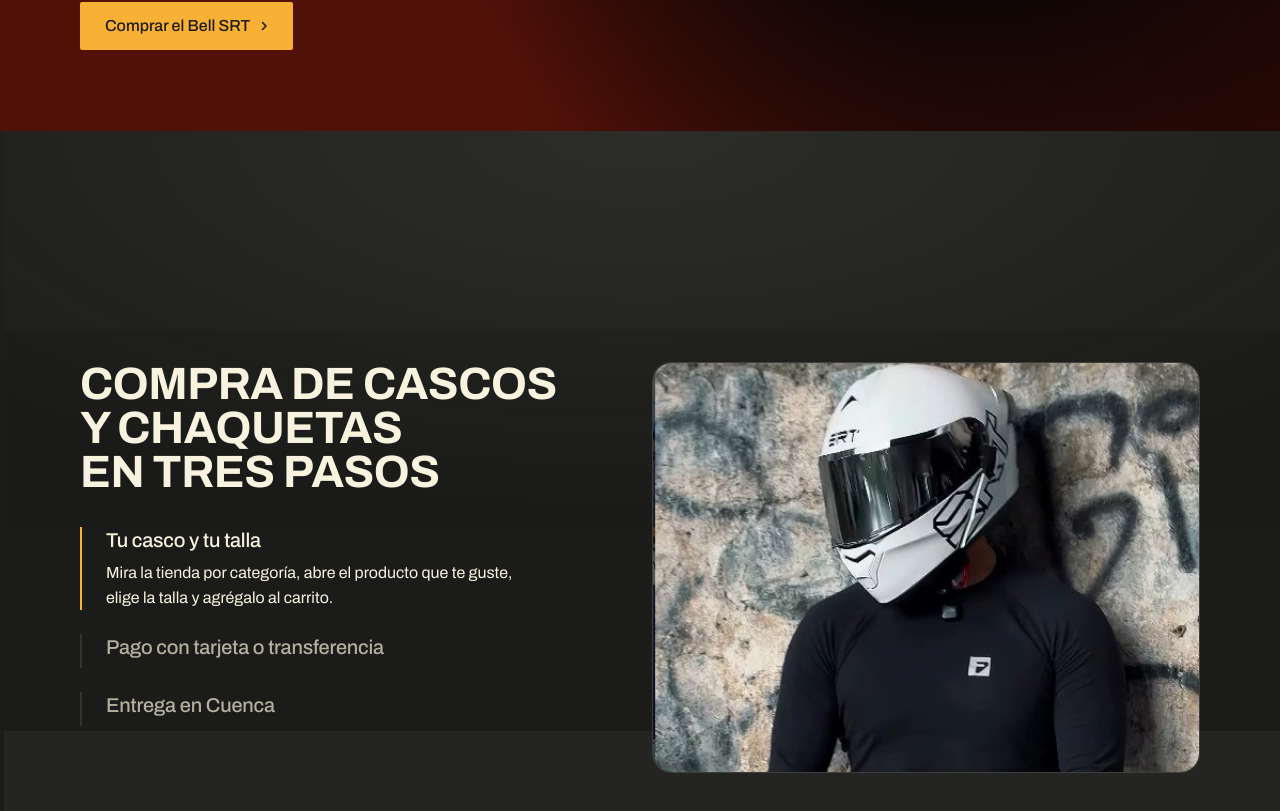
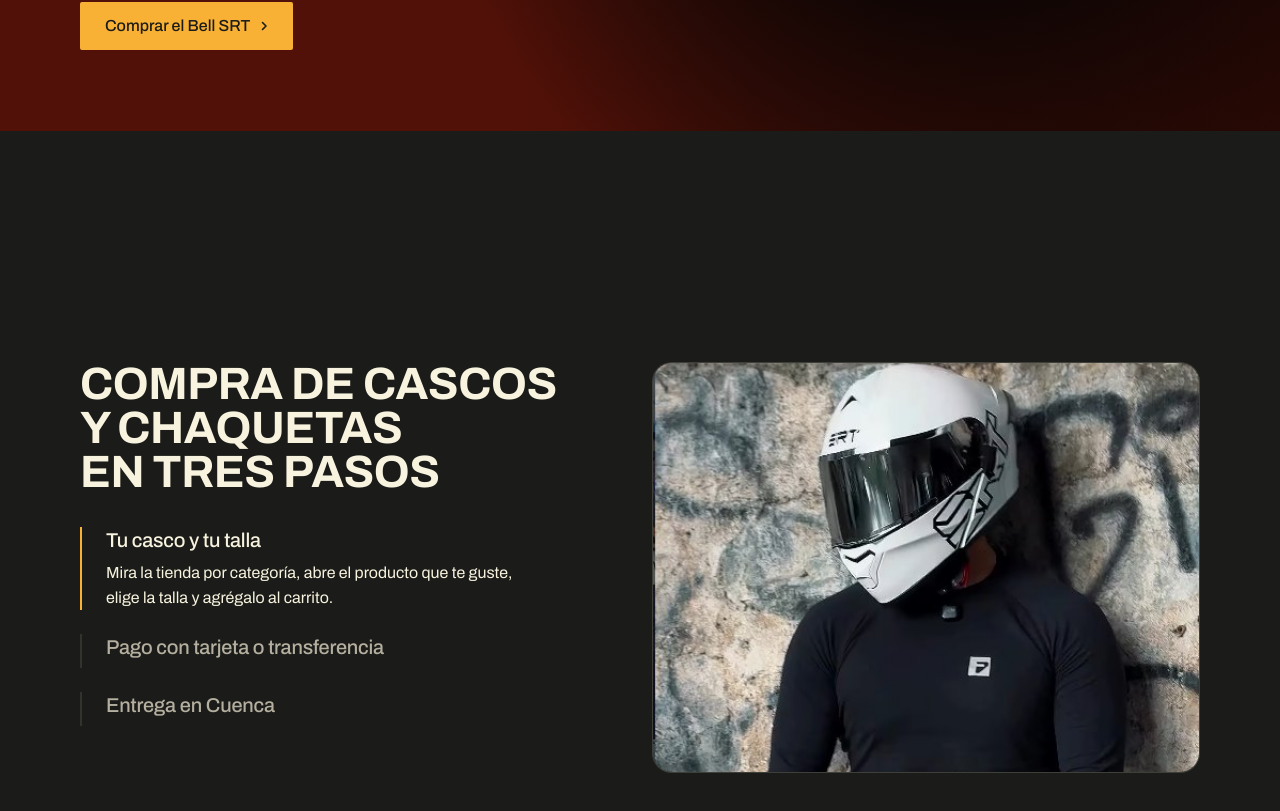
Before and after one commit to jhonatanT04/MorlakoRider, a React (Vite) app in the folder Frontend-MorlakoRider/: page / in a window 1280 px wide. Shown: the part 3869-4680 px from the top of the page. Built offline with nearby package versions, Linux system fonts and the light colour scheme; no server answers.

Commit message:
feat: add solid background color to the pedido section

```diff
--- a/Frontend-MorlakoRider/src/index.css
+++ b/Frontend-MorlakoRider/src/index.css
@@ -638,3 +638,6 @@ main > #pedido.pc-touch > .mo-pc__grid {
   #catalogo .cat-tile__body { padding-inline: var(--s-2); }
   #catalogo .cat-tile__body h3 { font-size: 21px; }
 }
+
+/* tres pasos: fondo de color sólido (sin la fibra de carbono del body) */
+main > section#pedido { background: var(--p-bg); }
```
